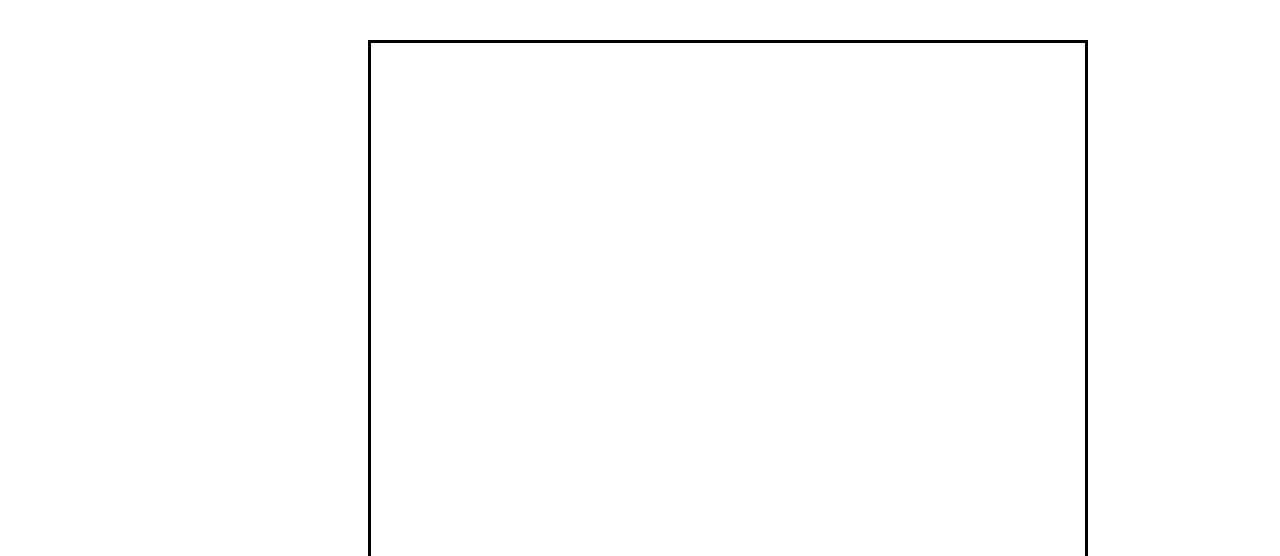
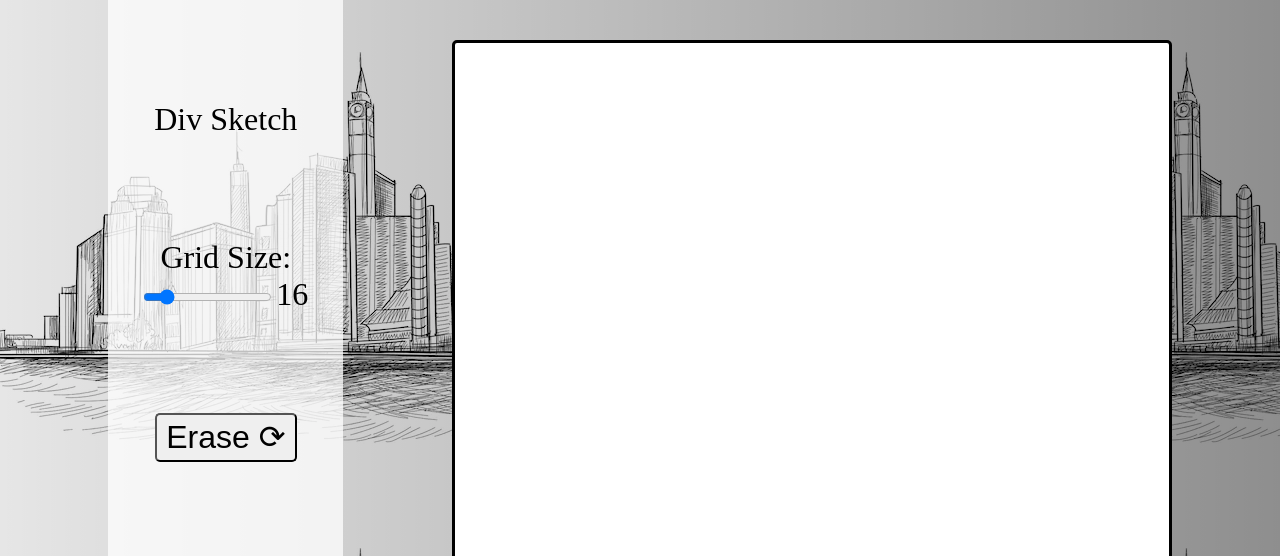
Before and after one commit to AmgadSa/Div-sketch, a plain HTML site: page index.html in a window 1280 px wide. Shown: the top 556 px of the page. Drawn offline with Linux system fonts and the light colour scheme.

Commit message:
Refine style and add user interactive options

```diff
--- a/index.html
+++ b/index.html
@@ -7,8 +7,23 @@
     <title>Div Sketch</title>
     <script src="script.js" defer></script>
     <link rel="stylesheet" href="style.css">
+    <script src="https://kit.fontawesome.com/4c536a6bd5.js" crossorigin="anonymous"></script>
 </head>
 <body>
-
+    <div class="aside">
+        <label for="">Div Sketch</label>
+        <div>
+        <label for="">Grid Size: </label><br>
+        <input type="range" name="range" id="rangeid" max="100" min="2" step="1" oninput="label.textContent = this.value">
+        <label id="rangeLabel" for="range" >16</label>
+        </div>
+        <button onclick="createGrid()">Erase ⟳</button>
+        <p>Copyright © 2022 AmgadSa
+            <a href="https://github.com/AmgadSa" target="_blank">
+                <i class="fab fa-github" aria-hidden="true"></i></a>
+        </p>
+        <a href="https://www.freepik.com/free-vector/hand-draw-city-skyline-sketch_15645760.htm#query=sketch&position=15&from_view=keyword">Image by Harryarts on Freepik</a>
+    </div>
+    <div class="container"></div>
 </body>
 </html>
--- a/script.js
+++ b/script.js
@@ -1,16 +1,33 @@
-const body = document.querySelector('body');
+const container = document.querySelector('.container');
+const rangeInput = document.querySelector('#rangeid');
+const label = document.querySelector('#rangeLabel');
+rangeInput.value = 16;
 
 function createGrid(){
-    body.textContent = ''
+    divCount = rangeInput.value;
+    container.textContent = '';
+    let divSize = 100/divCount + '%';
     let divX;
-    for(let i = 0; i<(16*16); i++){
-        divX = document.createElement('div');
-        divX.setAttribute('id', i+1);
-        divX.className = 'grid-div';
-        divX.addEventListener('mouseenter',(event)=>{
-            event.target.style['background-color'] = 'black';
-        });
-        body.appendChild(divX);
-    }
+for(let i = 0; i<(divCount*divCount); i++){
+    divX = document.createElement('div');
+    divX.setAttribute('id', i+1);
+    divX.addEventListener('mouseenter',colorTarget);
+    divX.style['width'] = divSize;
+    divX.style['height'] = divSize;
+    container.appendChild(divX);
+    }}
+
+
+function colorTarget(event){
+    let color = event.target.style['background-color'] || 'ff';
+    let rgb = parseInt(color.slice(4,8)).toString(16); //browser switching color to rgb throughs NaN
+    let step = parseInt(color[1],16) || parseInt(rgb[0],16);
+    console.log(color,step)
+    step = (step<=3)? '000000':
+            (step-3)*1118481;
+    color = '#'.concat(step.toString(16));
+    event.target.style['background-color'] = color;
+    console.log(event.target.style['background-color'])
 }
+
 createGrid()
--- a/style.css
+++ b/style.css
@@ -1,20 +1,46 @@
 html {
     height: 100%;
 }
-body {
+body{
+    height: 100%;
+    display: flex;
+    justify-content: space-evenly;
+    background-image:
+    linear-gradient(to right , #00000019,#00000071),
+    url('./hand-draw-city-skyline-sketch.jpeg');
+    align-items: center;
+}
+.container {
+    background-color: rgb(255, 255, 255);
     height: 90vh;
     width: 90vh;
-    margin: 5vh 15vw 5vh auto;
     display: flex;
     justify-content: center;
     align-items: center;
     flex-wrap: wrap;
     border: 3px solid black;
+    border-radius: 5px;
 }
-.grid-div {
-    height: 6.25%;
-    width: 6.25%;
+.aside {
+    height: 100%;
+    padding: 0 1em;
+    display: flex;
+    flex-direction: column;
+    justify-content: space-evenly;
+    align-items: center;
+    background-color: #ffffffbf;
+    text-align: center;
+}
+label{
+    font-size: 2em;
+}
+button{
+    text-align: center;
+    padding: .1em .3em;
+    font-size: 2em;
+    border-radius:5px ;
 }
 *{
+    margin: 0;
     box-sizing: border-box;
 }
```
Also changed, not shown: hand-draw-city-skyline-sketch.jpeg (added).
